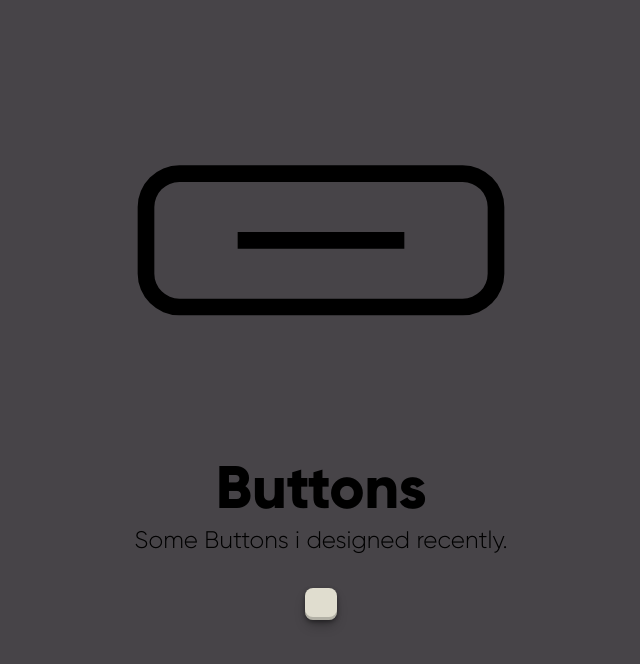
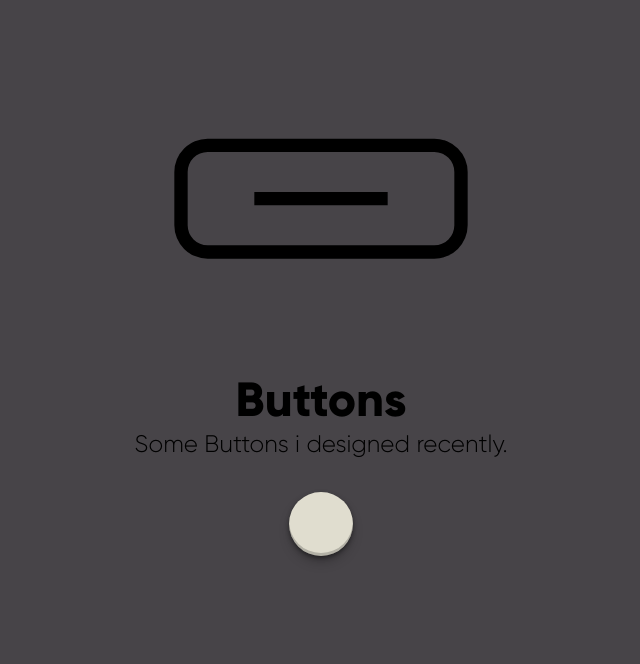
Before and after one commit to Lil-Youn/component-library, a React (Vite) app: page /buttons in a window 1280 px wide. Shown: the top 664 px of the page, without its empty margins (319-959 px from the left). Built offline with nearby package versions, Linux system fonts and the light colour scheme.

Commit message:
Update site logo and content box styles

```diff
--- a/src/pages/buttons.tsx
+++ b/src/pages/buttons.tsx
@@ -4,10 +4,10 @@ import ButtonLogo from "../assets/logo svgs/button.svg";
 function Site1() {
   return (
     <Container>
-      <img src={ButtonLogo} alt="logo" style={{ width: "25rem" }} />
+      <img className="site-logo" src={ButtonLogo} alt="logo" />
       <Box sx={{ my: 2 }}>
         <Typography
-          variant="h2"
+          variant="h3"
           component="h1"
           sx={{ fontFamily: "Gilroy extra bold" }}
         >
@@ -17,19 +17,11 @@ function Site1() {
           Some Buttons i designed recently.
         </Typography>
       </Box>
-      <Box sx={{ my: 2, display: "flex", justifyContent: "center" }}>
-        <Box
-          sx={{
-            m: 2,
-            p: 2,
-            color: "black",
-            textDecoration: "none",
-            borderRadius: "25%",
-            backgroundColor: "#E0DDCF",
-            boxShadow:
-              "rgba(0, 0, 0, 0.4) 0px 2px 4px, rgba(0, 0, 0, 0.3) 0px 7px 13px -3px, rgba(0, 0, 0, 0.2) 0px -3px 0px inset",
-          }}
-        ></Box>
+      <Box
+        className="site-box"
+        sx={{ my: 2, display: "flex", justifyContent: "center" }}
+      >
+        <Box className="site-content-box"></Box>
       </Box>
     </Container>
   );
```
